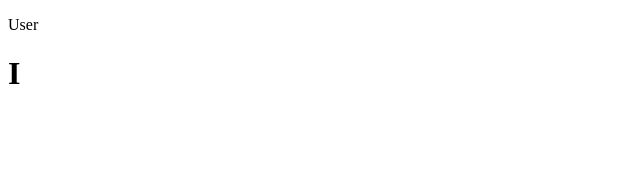
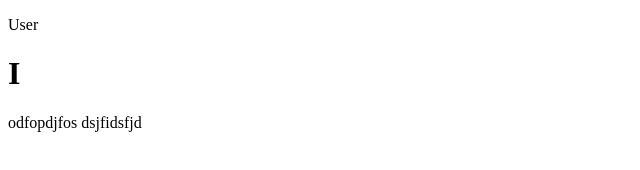
Before and after one commit to alexseredovych/myRep, a plain HTML site: page index.html in a window 1280 px wide. Shown: the whole page, without its empty margins (0-640 px from the left). Drawn offline with Linux system fonts and the light colour scheme.

Commit message:
Test commit VSCode

```diff
--- a/index.html
+++ b/index.html
@@ -9,7 +9,8 @@
 <body>
     <p>User</p>
     <h1>I</h1>
-
+    odfopdjfos
+    dsjfidsfjd
 
 </body>
 </html>
```
